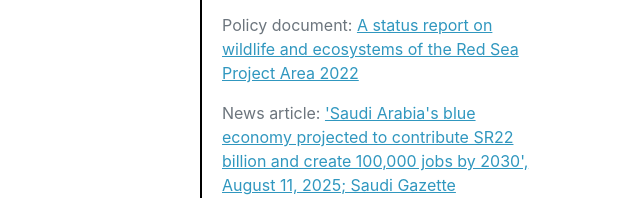
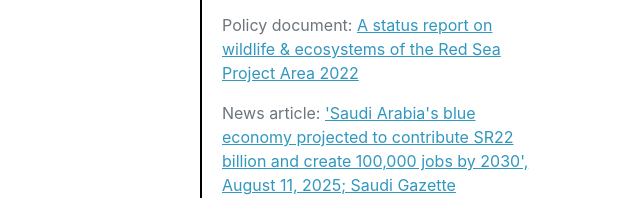
Before and after one commit to cpantony/cpantony.github.io, a plain HTML site: page index.html in a window 1280 px wide. Shown: the part 6352-6550 px from the top of the page, 402-1042 px from the left. Drawn offline with nearby package versions, Linux system fonts and the light colour scheme; a web font is replaced by a local one.

Commit message:
Update index.html

```diff
--- a/index.html
+++ b/index.html
@@ -262,7 +262,7 @@
                     <p>News article: <a href="https://www.dnaindia.com/mumbai/report-maharashtra-wants-to-put-lonar-lake-on-world-heritage-map-1373397">'Maharashtra wants to put Lonar Lake on world heritage map', April 20, 2010; DNA</a></p>
                     <p>News article: <a href="https://indianexpress.com/article/cities/pune/researchers-find-methaneeating-bacteria-in-lonar-crater/">'Researchers find methane-eating bacteria in Lonar crater', April 17, 2010; The Indian Express</a></p>
                     <div class="subheading mb-3" style="text-transform: none;">My current research with colleagues at KAUST and (industry) partners at NCW, NEOM & Red Sea Global is helping to protect Saudi Arabia's marine ecosystems and growing blue economy by generating biodiversity baseline surveys and eDNA-based monitoring of invasive marine species</div>
-                    <p>Policy document: <a href="https://www.redseaglobal.com/en/responsible-development/environmental-baseline-survey/">A status report on wildlife and ecosystems of the Red Sea Project Area 2022</a></p>
+                    <p>Policy document: <a href="https://www.redseaglobal.com/en/responsible-development/environmental-baseline-survey/">A status report on wildlife & ecosystems of the Red Sea Project Area 2022</a></p>
                     <p>News article: <a href="https://www.saudigazette.com.sa/article/654085/SAUDI-ARABIA/Saudi-Arabias-blue-economy-projected-to-contribute-SR22-billion-and-create-100000-jobs-by-2030">'Saudi Arabia's blue economy projected to contribute SR22 billion and create 100,000 jobs by 2030', August 11, 2025; Saudi Gazette</a></p>
                 </div>
                 <ul class="fa-ul mb-0">
```
